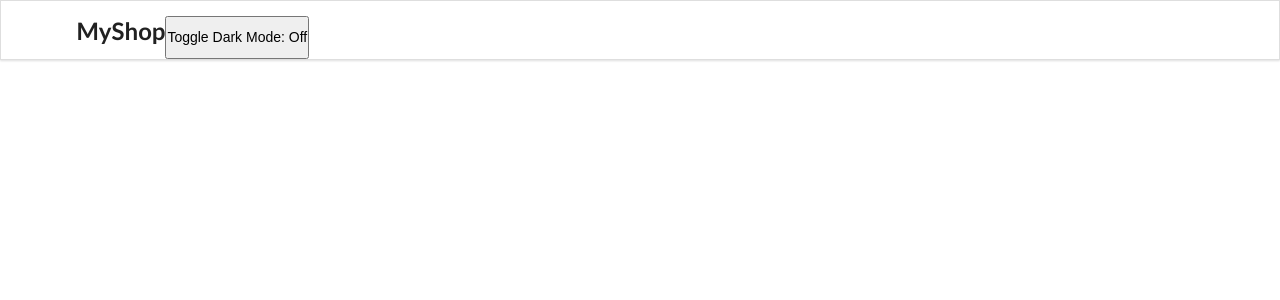
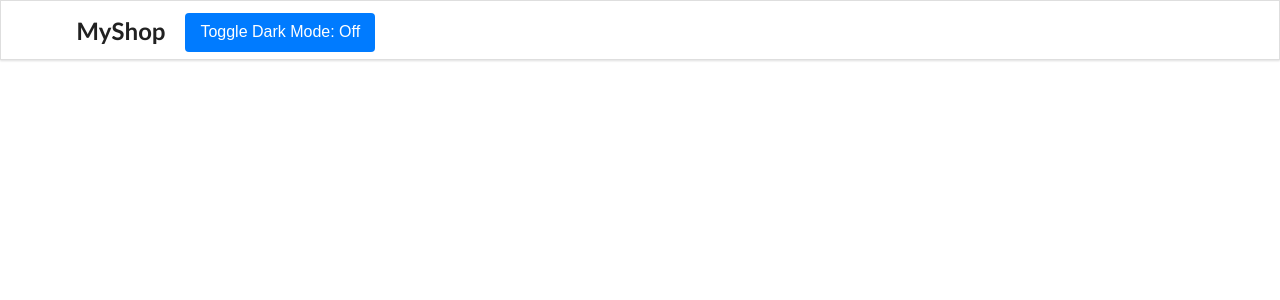
Before and after one commit to ivicasiranovic/myshop, a React (Create React App) app: page / in a window 1280 px wide. Shown: the top 300 px of the page. Built offline with nearby package versions, Linux system fonts and the light colour scheme; no server answers.

Commit message:
Styling the button

```diff
--- a/src/App.css
+++ b/src/App.css
@@ -91,3 +91,22 @@
   font-size: 18px;
   margin-left: 0;
 }
+
+.button-container {
+  margin-top: 10px;
+}
+
+.toggle-button {
+  background-color: #007bff;
+  color: white;
+  border: none;
+  padding: 10px 15px;
+  cursor: pointer;
+  border-radius: 4px;
+  font-size: 16px;
+  transition: background-color 0.3s ease;
+}
+
+.toggle-button:hover {
+  background-color: #0056b3;
+}
--- a/src/containers/Header.js
+++ b/src/containers/Header.js
@@ -1,5 +1,6 @@
 import React from "react";
-import useLocalStorage from "./useLocalStorage"; // Adjust the path as needed
+import useLocalStorage from "./useLocalStorage";
+import "./styles.css"; // Make sure to adjust the path to your stylesheet
 
 const Header = () => {
   const [isDarkMode, setIsDarkMode] = useLocalStorage("darkMode", false);
@@ -12,9 +13,11 @@ const Header = () => {
     <div className={`ui fixed menu ${isDarkMode ? "inverted" : ""}`}>
       <div className="ui container center">
         <h2>MyShop</h2>
-        <button onClick={toggleDarkMode}>
-          Toggle Dark Mode: {isDarkMode ? "On" : "Off"}
-        </button>
+        <div className="button-container">
+          <button className="toggle-button" onClick={toggleDarkMode}>
+            Toggle Dark Mode: {isDarkMode ? "On" : "Off"}
+          </button>
+        </div>
       </div>
     </div>
   );
--- /dev/null
+++ b/src/containers/styles.css
@@ -0,0 +1,21 @@
+.button-container {
+  display: flex;
+  align-items: center;
+  gap: 10px;
+  margin: 20px;
+}
+
+.toggle-button {
+  background-color: #007bff;
+  color: white;
+  border: none;
+  padding: 8px 15px;
+  cursor: pointer;
+  border-radius: 4px;
+  font-size: 14px;
+  transition: background-color 0.3s ease;
+}
+
+.toggle-button:hover {
+  background-color: #0056b3;
+}
```
